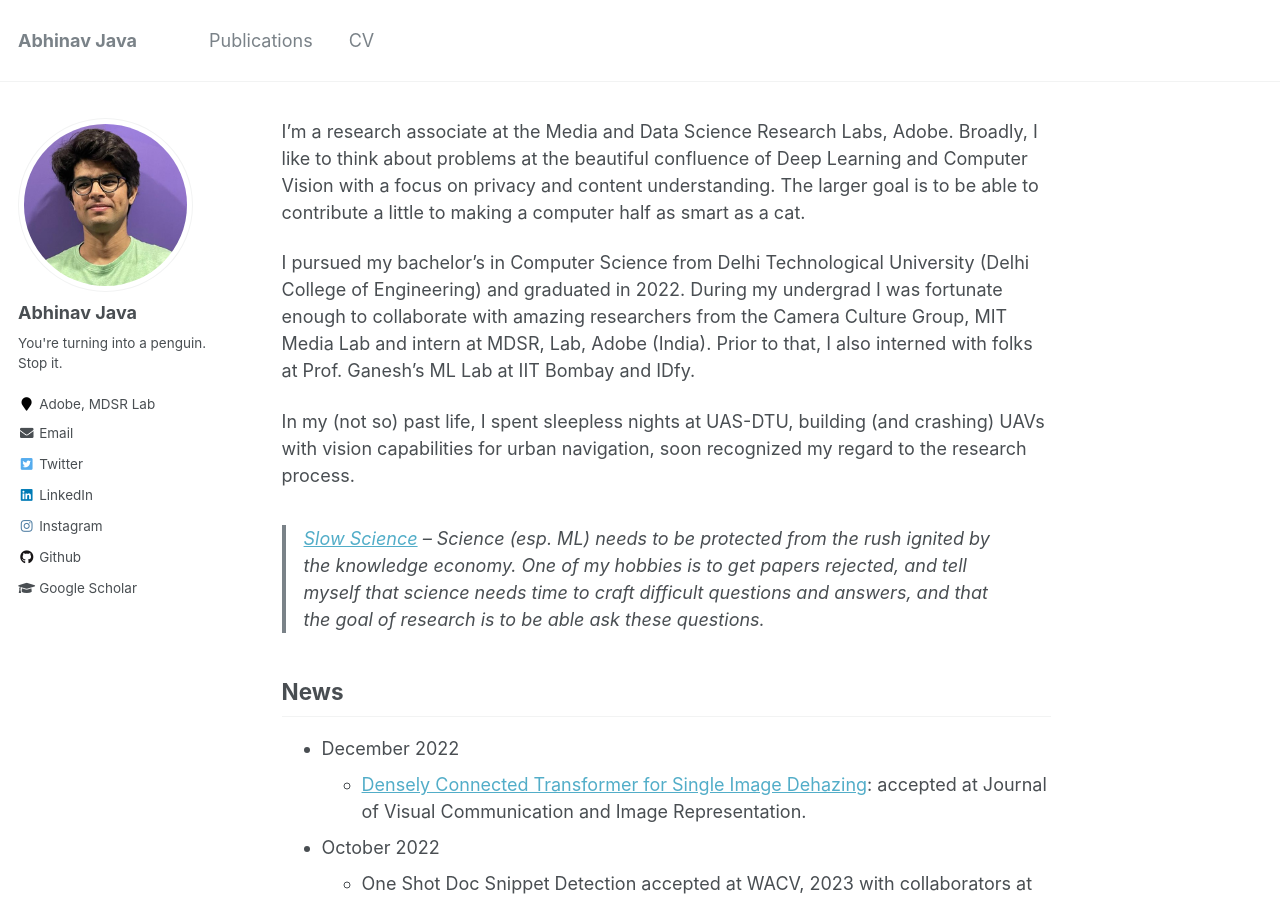
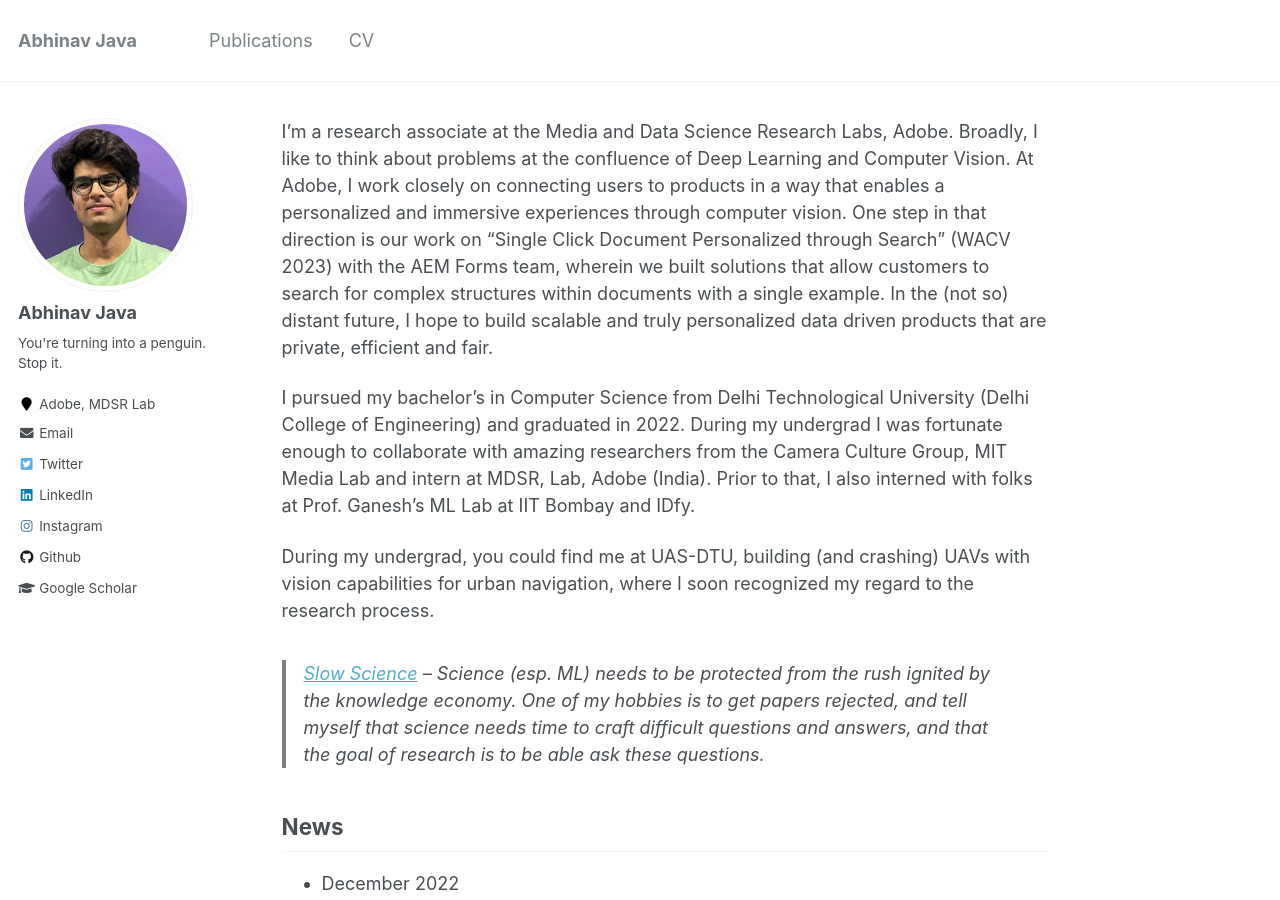
Before and after one commit to java-abhinav07/java-abhinav07, a Jekyll site: the page built from _pages/about.md, in a window 1280 px wide and 900 px high. Built offline with Jekyll 4.4.1, drawn with Linux system fonts in a browser that asks for light colours.

Commit message:
Update about.md

```diff
--- a/_pages/about.md
+++ b/_pages/about.md
@@ -8,11 +8,11 @@ redirect_from:
   - /about.html
 ---
 
-I'm a research associate at the Media and Data Science Research Labs, Adobe. Broadly, I like to think about problems at the beautiful confluence of Deep Learning and Computer Vision with a focus on privacy and content understanding. The larger goal is to be able to contribute a little to making a computer half as smart as a cat.
+I'm a research associate at the Media and Data Science Research Labs, Adobe. Broadly, I like to think about problems at the confluence of Deep Learning and Computer Vision. At Adobe, I work closely on connecting users to products in a way that enables a personalized and immersive experiences through computer vision. One step in that direction is our work on "Single Click Document Personalized through Search" (WACV 2023) with the AEM Forms team, wherein we built solutions that allow customers to search for complex structures within documents with a single example. In the (not so) distant future, I hope to build scalable and truly personalized data driven products that are private, efficient and fair.
 
 I pursued my bachelor's in Computer Science from Delhi Technological University (Delhi College of Engineering) and graduated in 2022. During my undergrad I was fortunate enough to collaborate with amazing researchers from the Camera Culture Group, MIT Media Lab and intern at MDSR, Lab, Adobe (India). Prior to that, I also interned with folks at Prof. Ganesh's ML Lab at IIT Bombay and IDfy.
 
-In my (not so) past life, I spent sleepless nights at UAS-DTU, building (and crashing) UAVs with vision capabilities for urban navigation, soon recognized my regard to the research process.
+During my undergrad, you could find me at UAS-DTU, building (and crashing) UAVs with vision capabilities for urban navigation, where I soon recognized my regard to the research process.
 
 
 > [Slow Science](https://acofacien.org/images/files/BIBLIOTECA/Poliiticas_educacion_superior/SLOW%20SCIENCE%20MANIFESTO.pdf) -- Science (esp. ML) needs to be protected from the rush ignited by the knowledge economy. One of my hobbies is to get papers rejected, and tell myself that science needs time to craft difficult questions and answers, and that the goal of research is to be able ask these questions.
```
